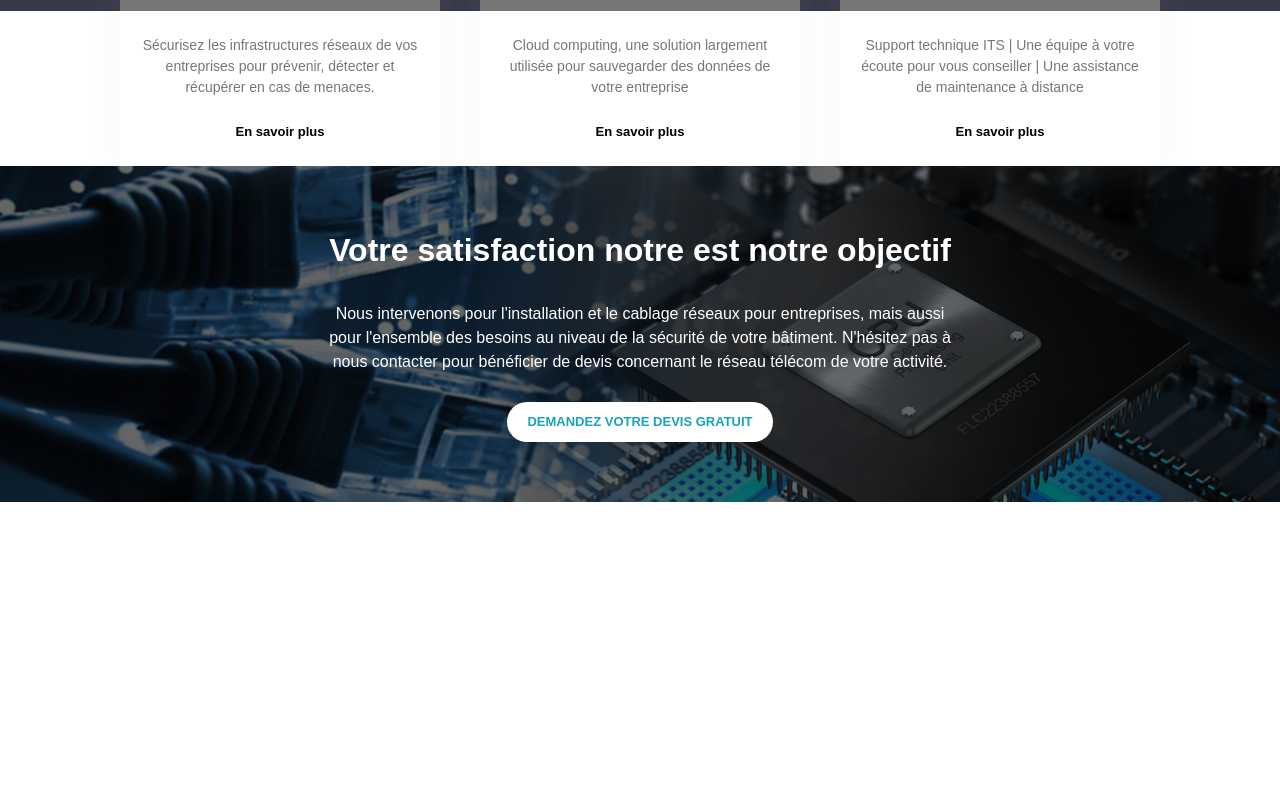
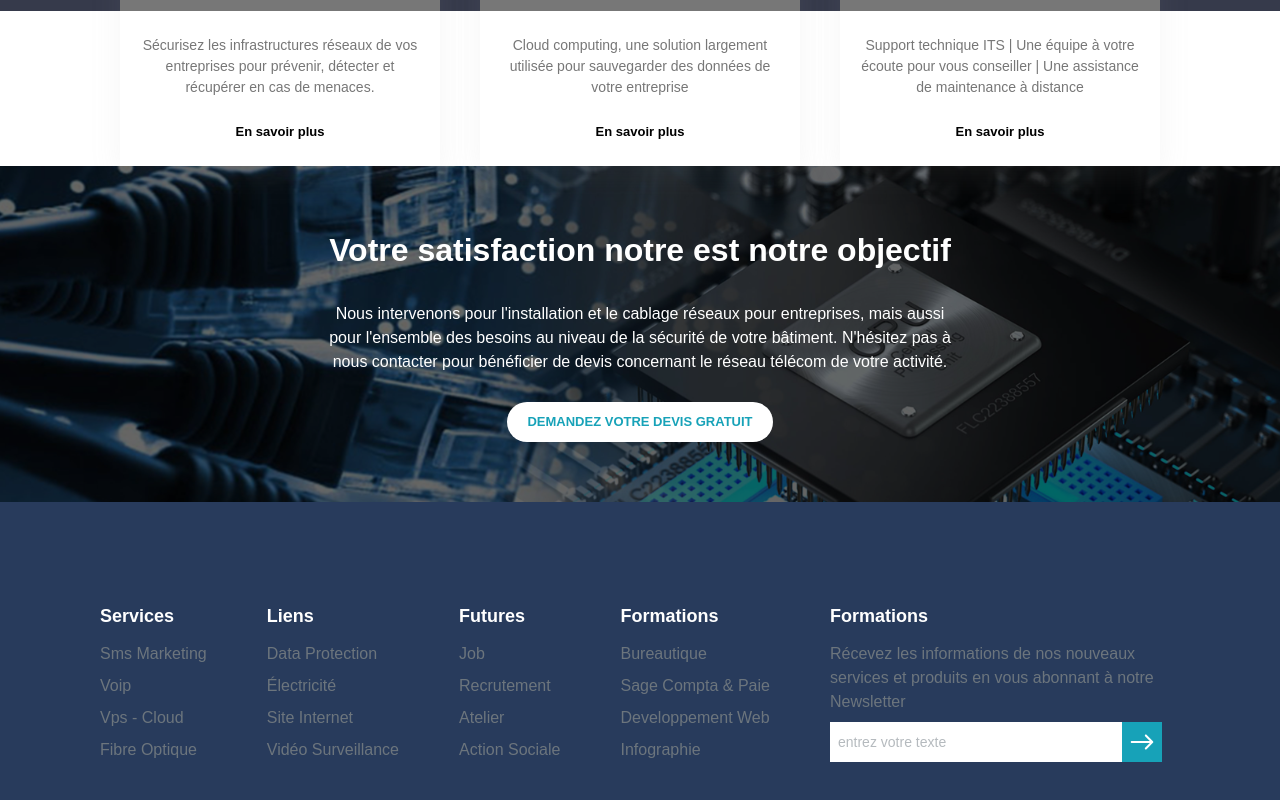
Before and after one commit to WolfRegis/ITS, a React (Vite) app: page / in a window 1280 px wide. Shown: the part 546-1346 px from the top of the page. Before the commit the page ends 1048 px from the top, so only its background shows below. Built offline with nearby package versions, Linux system fonts and the light colour scheme.

Commit message:
✨F05> add List & footer components

```diff
--- /dev/null
+++ b/src/components/Footer.jsx
@@ -0,0 +1,54 @@
+import React from 'react'
+import List from './List'
+import styled from 'styled-components';
+import theme from './theme';
+import { IoIosArrowRoundForward } from 'react-icons/io';
+
+export default function Footer() {
+  return (<FooterStyled className=' p-25 ' >
+
+      <div className='relative flex flex-row justify-between w-full'>
+            <List title="Services" >
+                  <li><button>sms marketing</button></li>
+                  <li><button>voip</button></li>
+                  <li><button>vps - cloud</button></li>
+                  <li><button>fibre optique</button></li>
+            </List>
+            <List title="Liens">
+                  <li><button>data protection</button></li>
+                  <li><button>électricité</button></li>
+                  <li><button>site internet</button></li>
+                  <li><button>vidéo surveillance</button></li>
+            </List>
+            <List title="Futures">
+                  <li><button>Job</button></li>
+                  <li><button>Recrutement</button></li>
+                  <li><button>Atelier</button></li>
+                  <li><button>Action sociale</button></li>
+            </List>
+            <List title="Formations">
+                  <li><button>bureautique</button></li>
+                  <li><button>Sage compta & paie</button></li>
+                  <li><button>Developpement web</button></li>
+                  <li><button>infographie</button></li>
+            </List>
+            <List title="Formations">
+                  <li><p>Récevez les informations de nos nouveaux services et produits en vous abonnant à notre Newsletter</p></li>
+                  <li className='flex flex-row '><input type="text" className='border-white h-10 w-10/12 bg-white pl-2 text-sm' placeholder='entrez votre texte'/> <IoIosArrowRoundForward  id='icone' className=' h-full w-10 text-sm text-white'/>
+</li>
+
+            </List>
+      </div>
+  </FooterStyled>)
+}
+
+const FooterStyled = styled.footer`
+
+      background-color: ${theme.colors.mainColor};
+
+      #icone{
+         background-color: ${theme.colors.primary};
+      }
+
+
+`;
--- /dev/null
+++ b/src/components/List.jsx
@@ -0,0 +1,38 @@
+import React from 'react'
+import styled from 'styled-components';
+import theme from './theme';
+
+export default function List({title, children}) {
+  return (
+    <ListStyled className='flex flex-col gap-3'>
+          <h3 className='text-white text-lg font-semibold'>{title}</h3>
+          <ul className='flex flex-col gap-1 '>
+            {children}
+          </ul>
+    </ListStyled>
+  )
+}
+
+const ListStyled = styled.div`
+
+      max-width: 350px;
+
+      li{
+            color: ${theme.colors.secondary};
+            margin-bottom: 4px;
+
+
+            & button:hover{
+                  color: ${theme.colors.primary};
+                  cursor: pointer;
+
+            }
+
+            button{
+                  text-transform: capitalize;
+
+            }
+
+      }
+
+`;
--- a/src/components/pages/home/Home.jsx
+++ b/src/components/pages/home/Home.jsx
@@ -4,6 +4,7 @@ import Header from '../../Header'
 import HomeHeader from './HomeHeader'
 import CardContainer from '../../CardContainer'
 import DevisContainer from './DevisContainer'
+import Footer from '../../Footer'
 
 export default function Home() {
   return (
@@ -14,6 +15,7 @@ export default function Home() {
       </Header>
       <CardContainer />
       <DevisContainer/>
+      <Footer/>
     </div>
   )
 }
```
